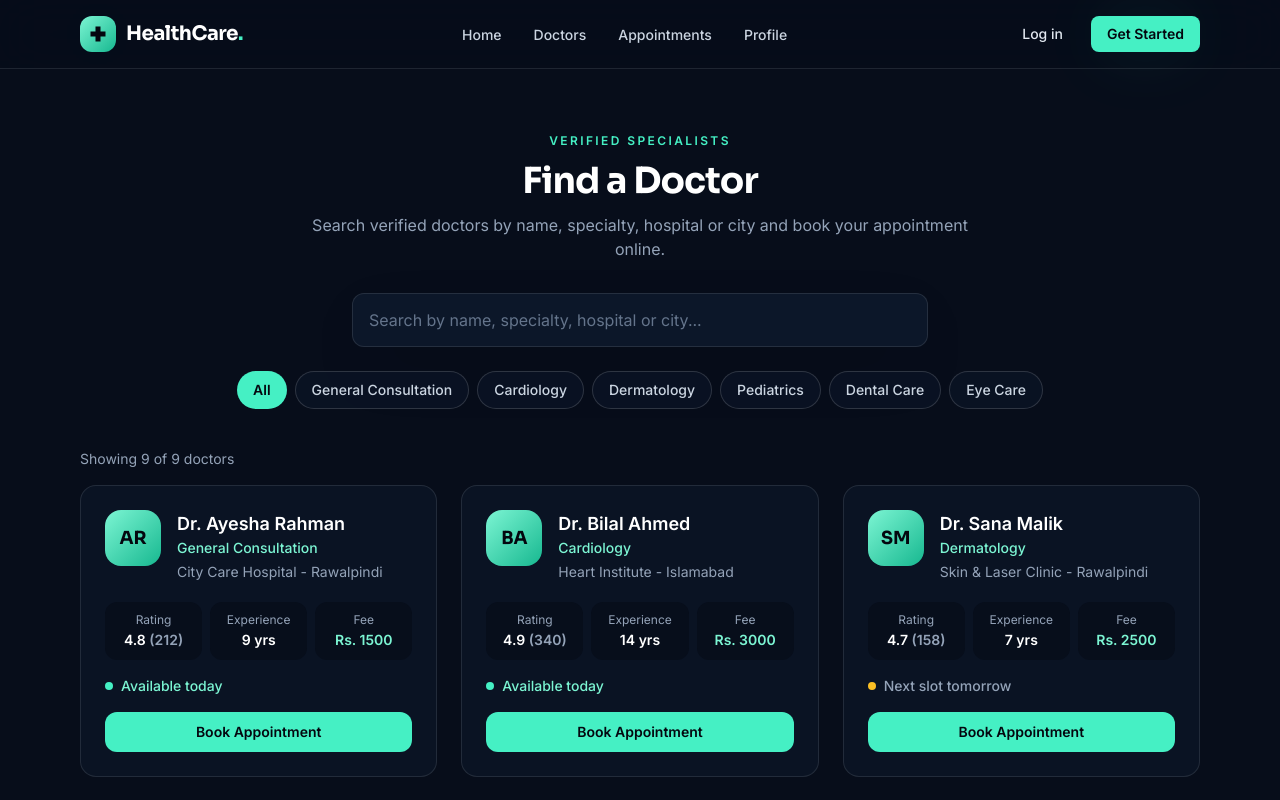
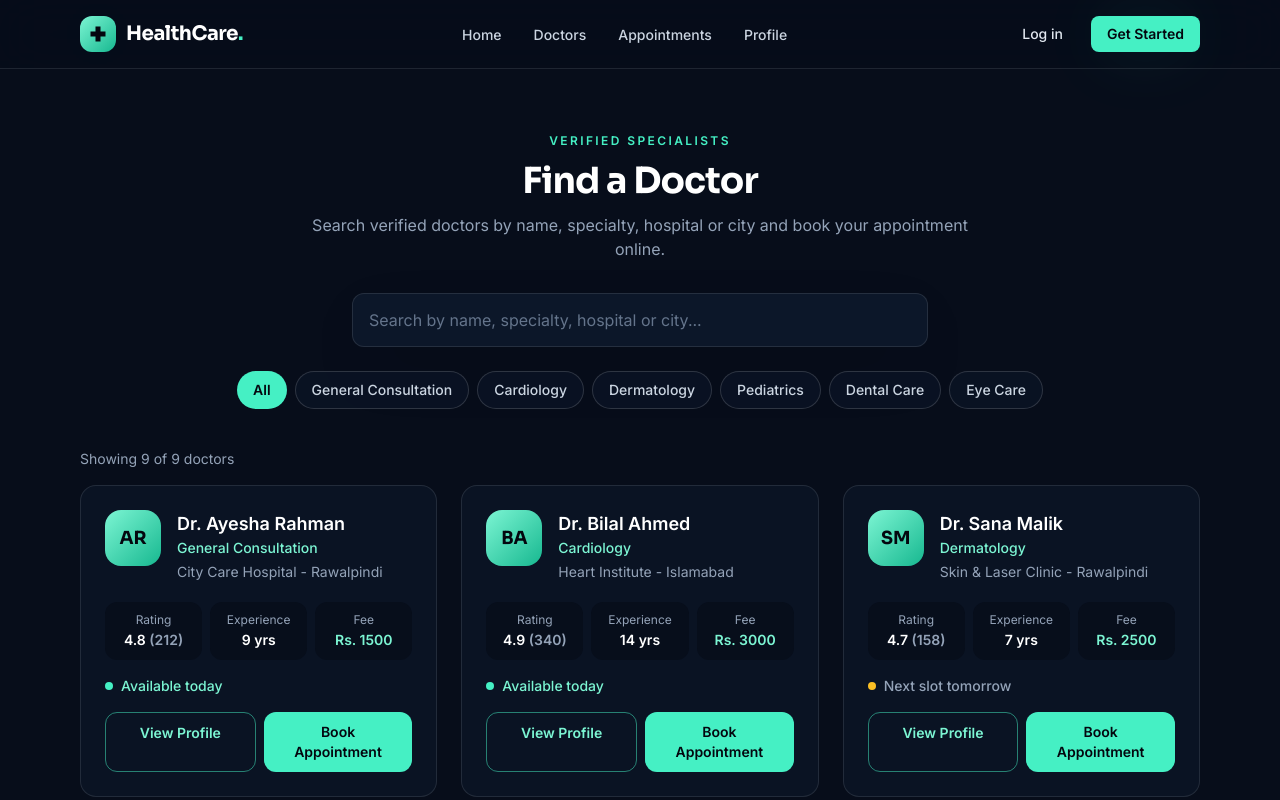
Before and after one commit to Hassaan2835/healthcare-appointment-app, a Next.js app: page /doctors in a window 1280 px wide. Shown: the top 800 px of the page. Built offline with nearby package versions, Linux system fonts and the light colour scheme.

Commit message:
feat: link doctor cards to the new detail pages

```diff
--- a/src/components/DoctorCard.jsx
+++ b/src/components/DoctorCard.jsx
@@ -58,12 +58,20 @@ export default function DoctorCard({ doctor }) {
         )}
       </p>
 
-      <Link
-        href="/appointments"
-        className="mt-4 rounded-xl bg-mint-400 px-4 py-2.5 text-center text-sm font-semibold text-navy-950 transition hover:bg-mint-300"
-      >
-        Book Appointment
-      </Link>
+      <div className="mt-4 flex gap-2">
+        <Link
+          href={"/doctors/" + doctor.id}
+          className="flex-1 rounded-xl border border-mint-400/50 px-4 py-2.5 text-center text-sm font-semibold text-mint-300 transition hover:bg-mint-400 hover:text-navy-950"
+        >
+          View Profile
+        </Link>
+        <Link
+          href="/appointments"
+          className="flex-1 rounded-xl bg-mint-400 px-4 py-2.5 text-center text-sm font-semibold text-navy-950 transition hover:bg-mint-300"
+        >
+          Book Appointment
+        </Link>
+      </div>
     </article>
   );
 }
```
